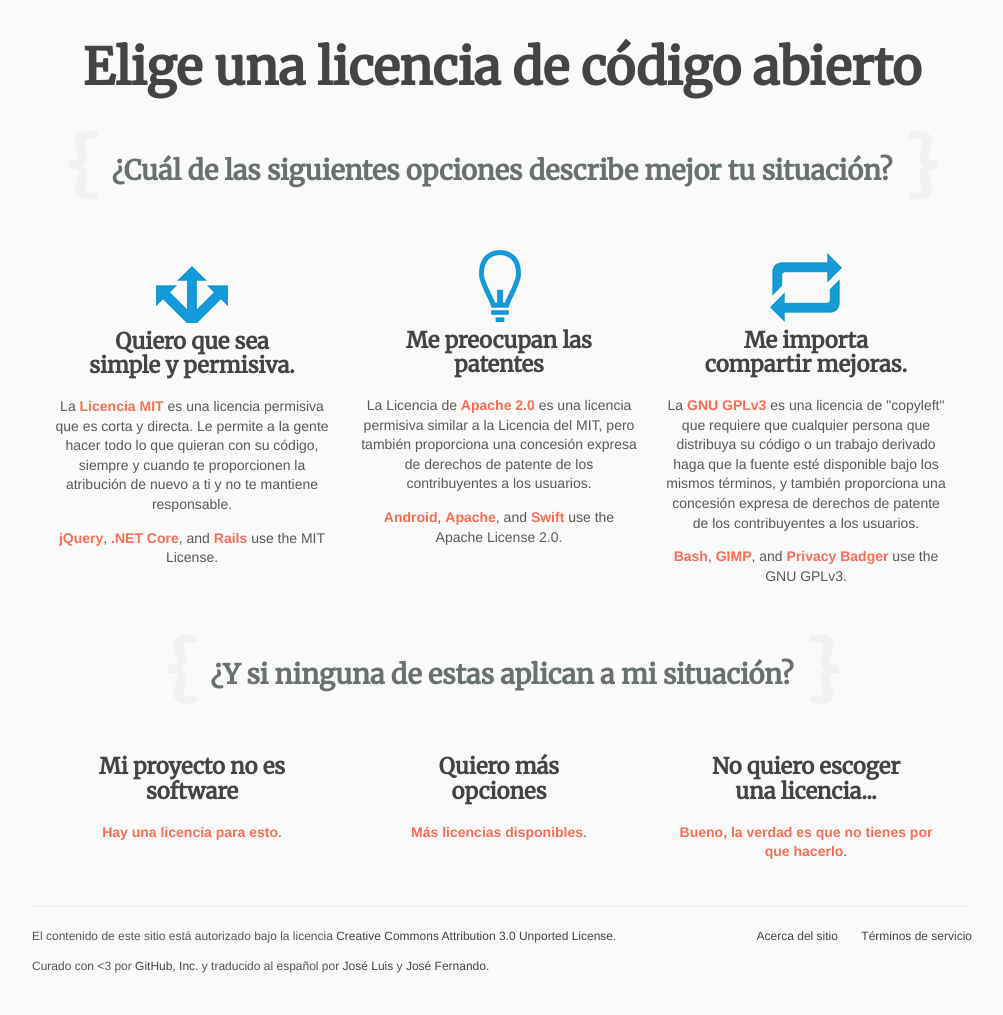
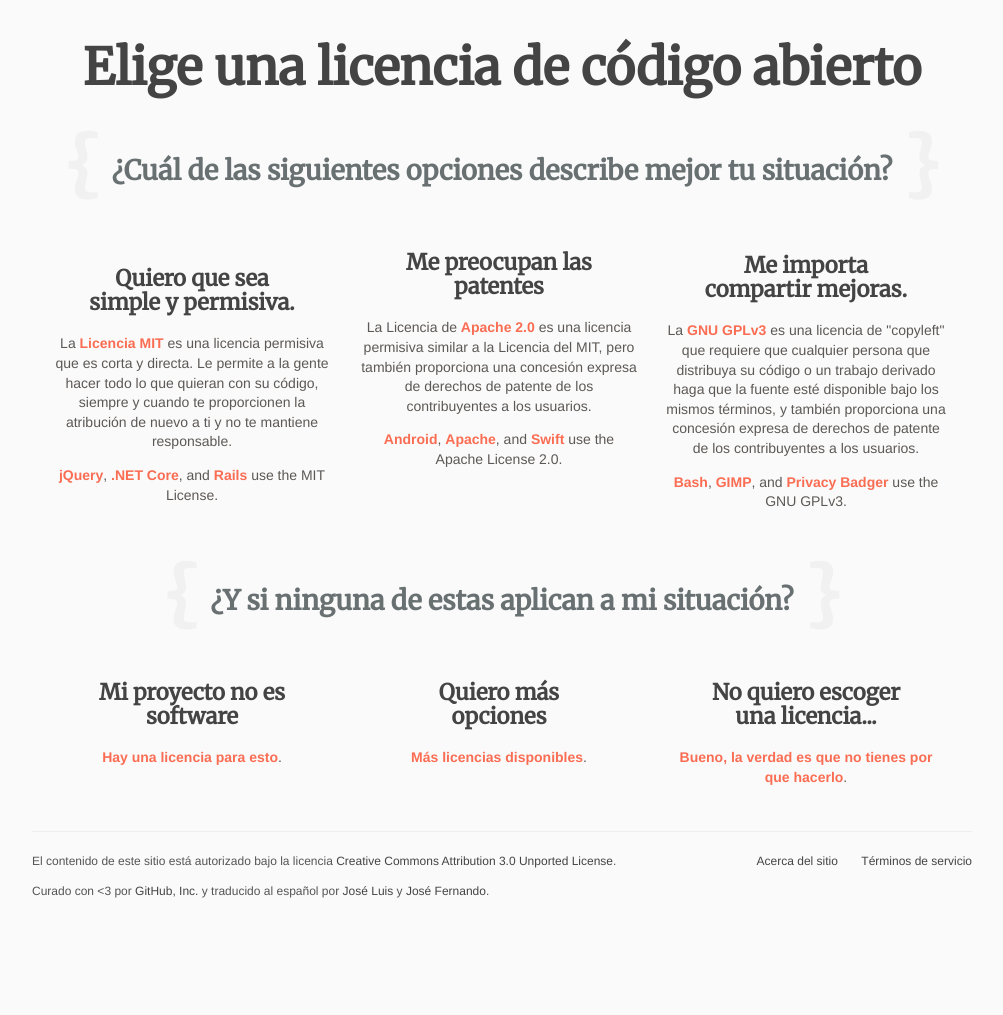
Before and after one commit to Eligelicencia/eligeUnaLicencia, a Jekyll site: the page built from index.html, in a window 1280 px wide. Shown: the whole page, without its empty margins (138-1141 px from the left). Built offline with Jekyll 4.4.1, drawn with Linux system fonts in a browser that asks for light colours; after the commit the page ends 940 px from its top, so only the background shows below that.

Commit message:
change homepage a bit

```diff
--- a/assets/css/application.scss
+++ b/assets/css/application.scss
@@ -139,15 +139,8 @@
   margin-top: 20px;
 }
 
-.triptych-sprite {
-  background-image: url(../img/home-sprite.png);
-  background-repeat: no-repeat;
-  display: inline-block;
-}
 
-.three-arrows { background-position: 0 0;      width: 72px; height: 57px; }
-.lightbulb    { background-position: 0 -57px;  width: 43px; height: 72px; }
-.circular     { background-position: 0 -129px; width: 72px; height: 69px; }
+
 
 
 .license-overview {
```
